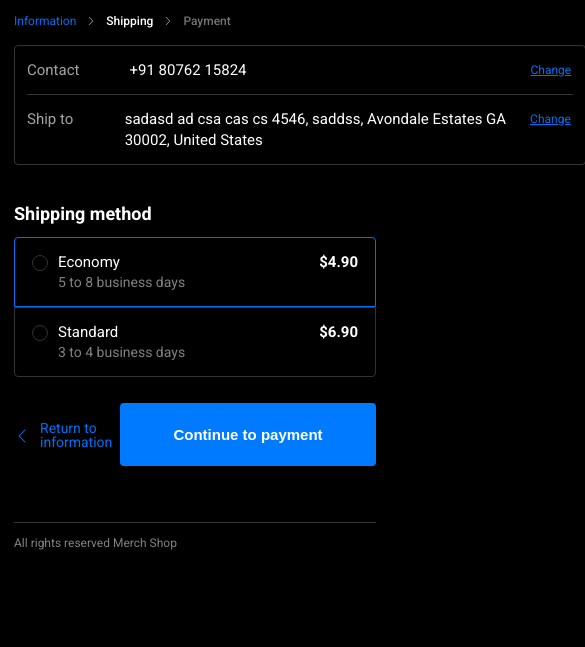
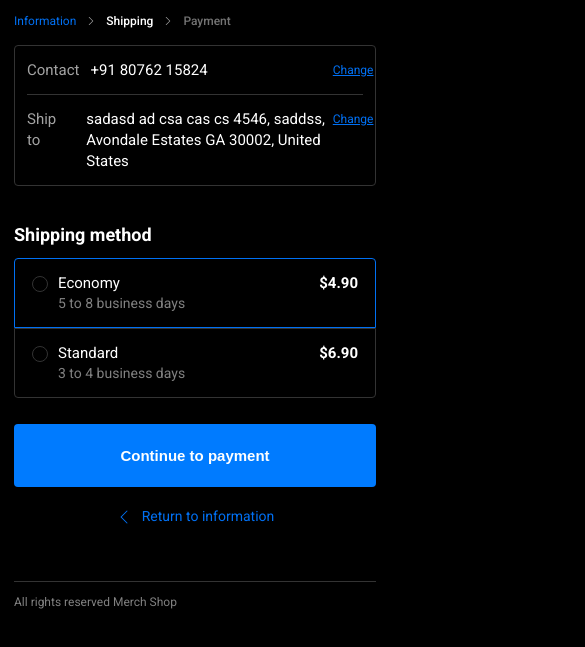
Before and after one commit to helsinfranz/merch_designs, a plain HTML site: page shipping.html in a window 390 px wide. Shown: the part 69-716 px from the top of the page, 585 px wide, since content can reach past the window. Drawn offline with Linux system fonts and the light colour scheme.

Commit message:
Add files via upload

```diff
--- a/css/checkout.css
+++ b/css/checkout.css
@@ -517,7 +517,7 @@ footer {
     border: none;
   }
   /* .aside_small_display { */
-    /* position: relative; */
+  /* position: relative; */
   /* } */
 
   .checkout_product_details_small {
@@ -574,6 +574,11 @@ footer {
     font-weight: 600;
     margin-left: auto;
   }
+  .shipping_set_detail {
+    width: inherit!important;
+  }
+  /* .shipping_details_single {
+  } */
 }
 
 @media (max-width: 46.6em) {
@@ -585,10 +590,20 @@ footer {
   .form-button {
     width: 100%;
   }
+  .bottom_shipping {
+    flex-direction: column-reverse;
+    gap: 2rem;
+  }
+  /* .shipping_details_single {
+    width: 90vw;
+  } */
 }
 
 @media (max-width: 46.6em) {
   .checkout_container {
     padding: 1.4rem 1.4rem;
   }
+  .contact_number, .contact_address {
+    margin-left: 3rem!important;
+  }
 }
```
